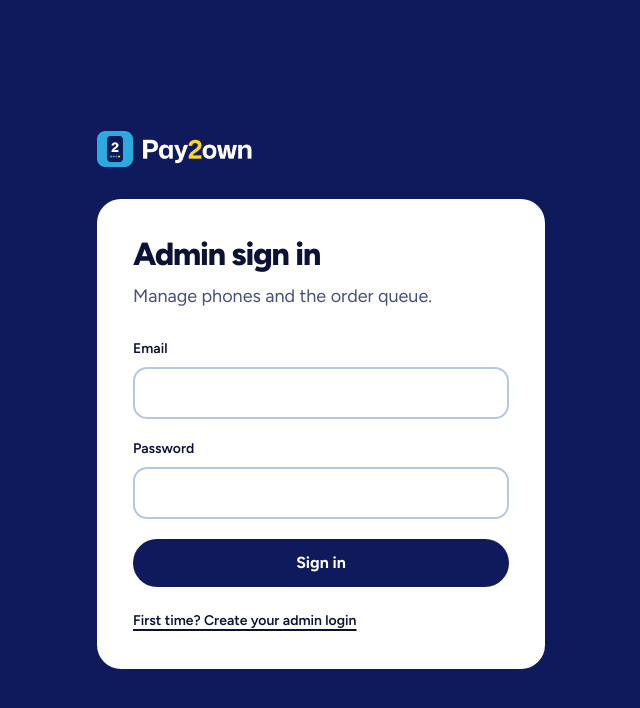
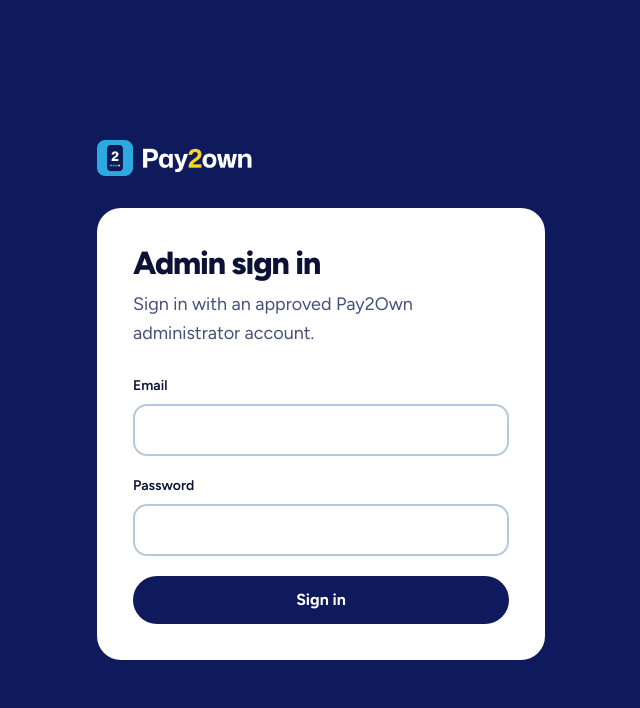
Before and after one commit to molayodecker/pay2own-web, a Next.js app: page /admin/login in a window 1280 px wide. Shown: the top 708 px of the page, without its empty margins (319-959 px from the left). Built offline with nearby package versions, Linux system fonts and the light colour scheme.

Commit message:
security: remove unauthenticated self-service admin registration UI

```diff
--- a/components/admin-login.tsx
+++ b/components/admin-login.tsx
@@ -9,18 +9,9 @@ const inputClass =
 
 export function AdminLogin() {
   const router = useRouter();
-  const [mode, setMode] = useState<"signin" | "signup">("signin");
-  const [name, setName] = useState("");
   const [email, setEmail] = useState("");
   const [password, setPassword] = useState("");
   const [error, setError] = useState("");
-  const signup = mode === "signup";
-
-  function switchMode() {
-    setMode(signup ? "signin" : "signup");
-    setError("");
-  }
-
   async function onSubmit(event: FormEvent<HTMLFormElement>) {
     event.preventDefault();
     if (!/^\S+@\S+\.\S+$/.test(email.trim())) {
@@ -31,14 +22,10 @@ export function AdminLogin() {
       setError("Use a password with at least 10 characters.");
       return;
     }
-    if (signup && !name.trim()) {
-      setError("Enter your name.");
-      return;
-    }
     const response = await fetch("/api/admin/session", {
       method: "POST",
       headers: { "content-type": "application/json" },
-      body: JSON.stringify({ email: email.trim(), password, name: name.trim(), mode }),
+      body: JSON.stringify({ email: email.trim(), password }),
     });
     const body = (await response.json().catch(() => ({}))) as { error?: string };
     if (!response.ok) {
@@ -55,22 +42,12 @@ export function AdminLogin() {
         <Logo className="mx-auto mb-8" imageClassName="h-9 w-auto" />
         <div className="rounded-card bg-white p-7 text-ploy-text-primary md:p-9">
           <h1 className="text-balance font-heading text-2xl typography-heading md:text-3xl">
-            {signup ? "Create your admin login" : "Admin sign in"}
+            Admin sign in
           </h1>
           <p className="mt-2 text-base leading-relaxed font-body text-ploy-text-secondary typography-body md:text-lg">
-            {signup
-              ? "Only emails on the Pay2Own admin list can create a login."
-              : "Manage phones and the order queue."}
+            Sign in with an approved Pay2Own administrator account.
           </p>
           <form noValidate onSubmit={onSubmit} className="mt-7 grid gap-5">
-            {signup ? (
-              <div>
-                <label htmlFor="name" className="mb-2 block text-sm font-semibold text-ploy-text-primary">
-                  Your name
-                </label>
-                <input id="name" name="name" autoComplete="name" value={name} onChange={(event) => setName(event.target.value)} className={inputClass} />
-              </div>
-            ) : null}
             <div>
               <label htmlFor="email" className="mb-2 block text-sm font-semibold text-ploy-text-primary">
                 Email
@@ -85,7 +62,7 @@ export function AdminLogin() {
                 id="password"
                 name="password"
                 type="password"
-                autoComplete={signup ? "new-password" : "current-password"}
+                autoComplete="current-password"
                 value={password}
                 onChange={(event) => setPassword(event.target.value)}
                 className={inputClass}
@@ -100,12 +77,9 @@ export function AdminLogin() {
               type="submit"
               className="inline-flex h-12 w-full items-center justify-center gap-2 rounded-button bg-ploy-button-secondary-background px-6 text-base font-button whitespace-nowrap text-ploy-button-secondary-text typography-button transition-colors duration-200 hover:bg-ploy-neutral-primary-900 focus-visible:outline-2 focus-visible:outline-offset-2 focus-visible:outline-ploy-text-primary"
             >
-              {signup ? "Create login" : "Sign in"}
+              Sign in
             </button>
           </form>
-          <button type="button" onClick={switchMode} className="mt-6 text-sm font-semibold underline decoration-2 underline-offset-4 hover:text-ploy-text-secondary">
-            {signup ? "I already have a login" : "First time? Create your admin login"}
-          </button>
         </div>
       </div>
     </main>
```
